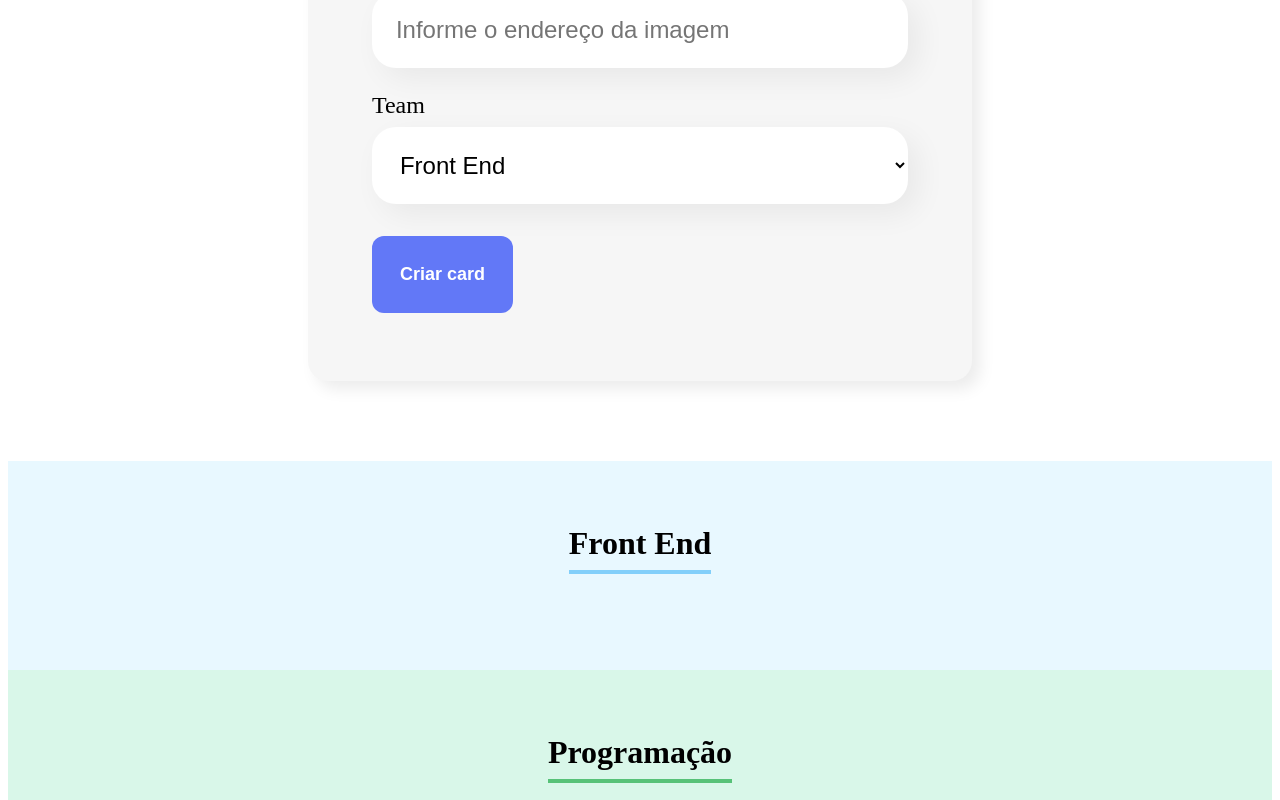
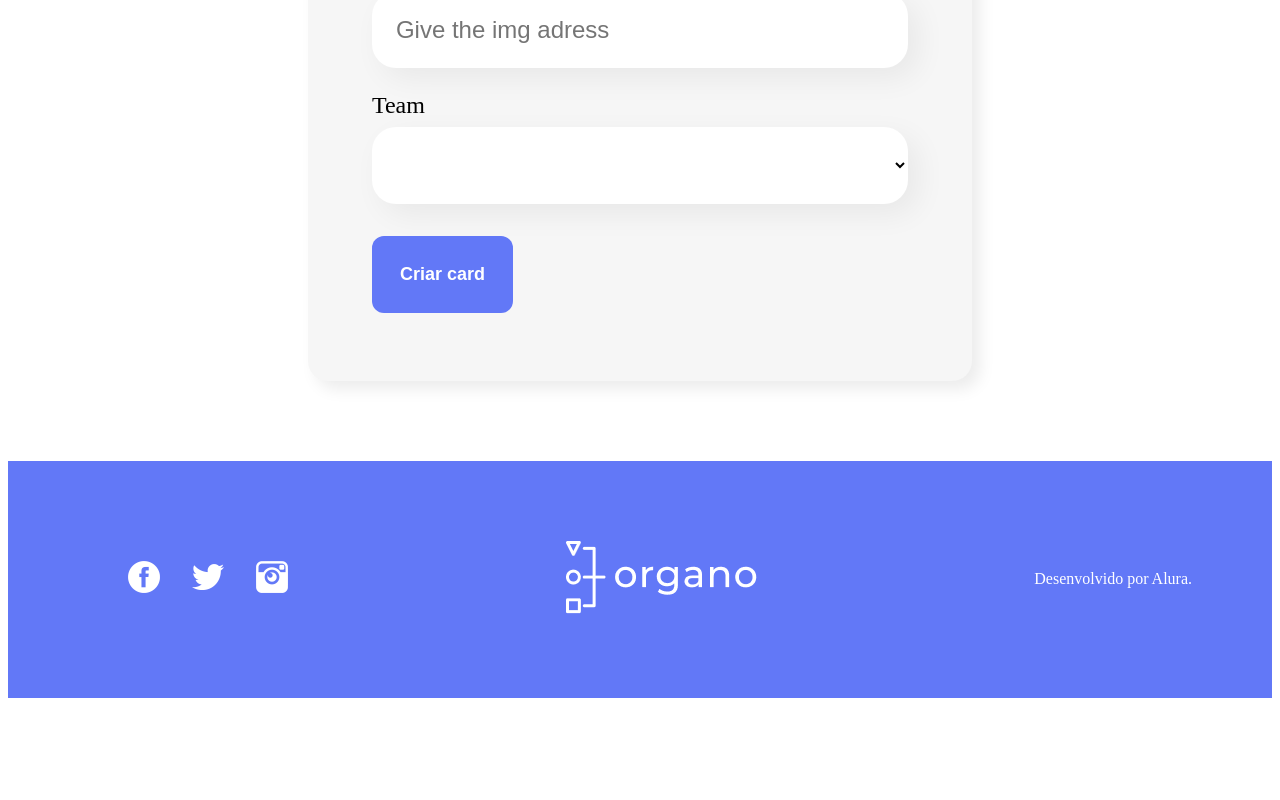
Before and after one commit to brunoidalgo/organograma-alura, a React (Create React App) app: page / in a window 1280 px wide. Shown: the part 1000-1800 px from the top of the page. After the commit the page ends 1706 px from the top, so only its background shows below. Built offline with nearby package versions, Linux system fonts and the light colour scheme; the HTML template or start-up script is replaced by a standard one.

Commit message:
Finaling the project

```diff
--- a/src/App.js
+++ b/src/App.js
@@ -2,6 +2,7 @@ import { useState } from 'react';
 import Banner from './components/Banner';
 import { Formulario } from './components/Form';
 import Team from './components/Team';
+import Footer from "./components/Footer";
 
 function App() {
 
@@ -46,7 +47,6 @@ function App() {
   const [colaborators, setColaborators] = useState([]);
 
   const onRegister = (colaborator) => {
-    console.log(colaborator);
     setColaborators([...colaborators, colaborator]);
   }
 
@@ -62,9 +62,12 @@ function App() {
           name={team.name}
           firstColor={team.firstColor}
           secondColor={team.secondColor}
-          colaborators={colaborators}
+          colaborators={
+            colaborators.filter(colaborator => colaborator.team == team.name)
+          }
         />)}
 
+      <Footer />
     </>
   );
 }
--- a/src/components/Colaborator/index.js
+++ b/src/components/Colaborator/index.js
@@ -1,9 +1,9 @@
 import "./Colaborator.css";
 
-const Colaborator = ({ name, photo, position, secondColor }) => {
+const Colaborator = ({ name, photo, position, corDeFundo }) => {
     return (
         <div className="colaborator">
-            <div style={secondColor} className="cabecalho">
+            <div style={{ backgroundColor: corDeFundo }} className="cabecalho">
                 <img src={photo} alt={name} />
             </div>
             <div className="rodape">
--- a/src/components/Dropdown/index.js
+++ b/src/components/Dropdown/index.js
@@ -4,7 +4,9 @@ export default function Dropdown(props) {
     return (
         <div className="lista-suspensa">
             <label>{props.label}</label>
-            <select onChange={e => props.onModify(e.target.value)} value={props.value} required={props.obrigatorio}>
+            <select onChange={e => props.onModify(e.target.value)} value=
+                {props.value} required={props.obrigatorio}>
+                <option value=""></option>
                 {props.itens.map(item => <option key={item}>{item}</option>)}
             </select>
         </div>
--- /dev/null
+++ b/src/components/Footer/Footer.css
@@ -0,0 +1,18 @@
+.footer {
+    background: #6278F7;
+    color: #FFF;
+    padding: 80px;
+    display: flex;
+    justify-content: space-between;
+    gap: 1em;
+    align-items: center;
+}
+
+.footer ul li {
+    display: inline-block;
+    margin-right: 32px;
+}
+
+.footer ul li:last-child {
+    margin-right: 0;
+}
--- /dev/null
+++ b/src/components/Footer/index.js
@@ -0,0 +1,42 @@
+import "./Footer.css";
+import logo from "../../images/logo.png";
+import fb from "../../images/fb.png";
+import tw from "../../images/tw.png";
+import ig from "../../images/ig.png";
+import fundo from "../../images/fundo.png";
+
+const Footer = () => {
+    return (
+        <footer className="footer">
+            <section>
+                <ul>
+                    <li>
+                        <a href="facebook.com" target="_blank">
+                            <img src={fb} alt="face" />
+                        </a>
+                    </li>
+                    <li>
+                        <a href="twitter.com" target="_blank">
+                            <img src={tw} alt="twitter" />
+                        </a>
+                    </li>
+                    <li>
+                        <a href="instagram.com" target="_blank">
+                            <img src={ig} alt="instagram" />
+                        </a>
+                    </li>
+                </ul>
+            </section>
+            <section>
+                <img src={logo} alt="logo" />
+            </section>
+            <section>
+                <p>
+                    Desenvolvido por Alura.
+                </p>
+            </section>
+        </footer>
+    )
+}
+
+export default Footer;
--- a/src/components/Form/index.js
+++ b/src/components/Form/index.js
@@ -20,6 +20,10 @@ export const Formulario = (props) => {
             img,
             team
         })
+        setName('');
+        setPosition('');
+        setImg('');
+        setTeam('');
     }
 
     return (
@@ -27,15 +31,15 @@ export const Formulario = (props) => {
             <form onSubmit={onSave}>
                 <h2>Preencha os dados para criar o card do colaborador.</h2>
                 <Texto
-                    obrigatorio={true} label="Name" placeholder="Digite seu nome"
+                    obrigatorio={true} label="Name" placeholder="Input your full name"
                     onModify={value => setName(value)}
                 />
                 <Texto
-                    obrigatorio={true} label="Position" placeholder="Digite seu cargo"
+                    obrigatorio={true} label="Position" placeholder="Input your position"
                     onModify={value => setPosition(value)}
                 />
                 <Texto
-                    label="Img" placeholder="Informe o endereço da imagem"
+                    label="Img" placeholder="Give the img adress"
                     onModify={value => setImg(value)}
                 />
                 <Dropdown
@@ -44,7 +48,7 @@ export const Formulario = (props) => {
                     value={team}
                     onModify={value => setTeam(value)}
                 />
-                <Button >
+                <Button>
                     Criar card
                 </Button>
             </form>
--- a/src/components/Team/index.js
+++ b/src/components/Team/index.js
@@ -7,19 +7,20 @@ const Team = (props) => {
     const secondColor = { borderColor: props.secondColor };
 
     return (
-        <section className="team" style={fisrtColor}>
+        (props.colaborators.length > 0) ? <section className="team" style={fisrtColor}>
             <h3 style={secondColor}>{props.name}</h3>
             <div className="colaborators">
                 {props.colaborators.map(colaborator => <Colaborator
+                    corDeFundo={props.secondColor}
                     key={colaborator.name}
                     name={colaborator.name}
                     position={colaborator.position}
                     photo={colaborator.img}
                     alt={colaborator.name}
                 />)}
-                {console.log(props.img)}
             </div>
         </section>
+            : ''
     )
 }
 
```
Also changed, not shown: 1 other file (tests, documents, lock files or other folders).
